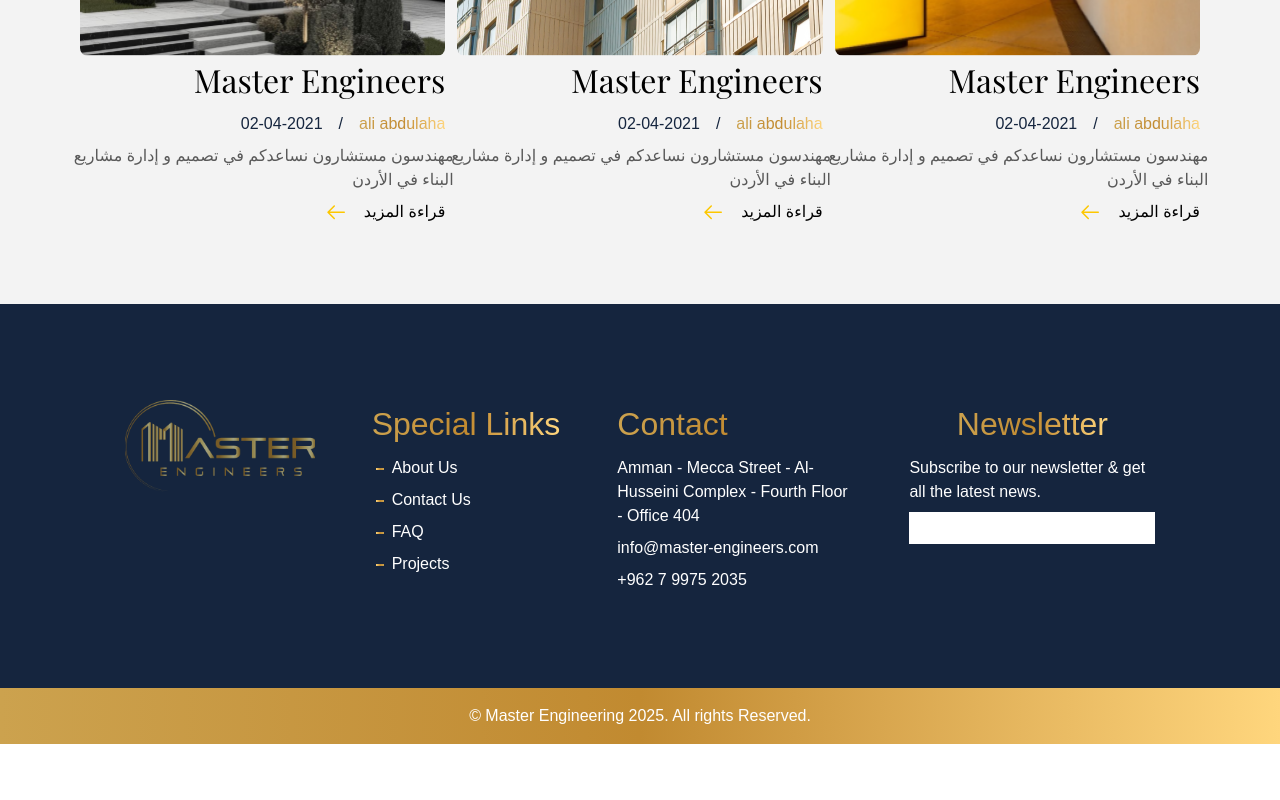
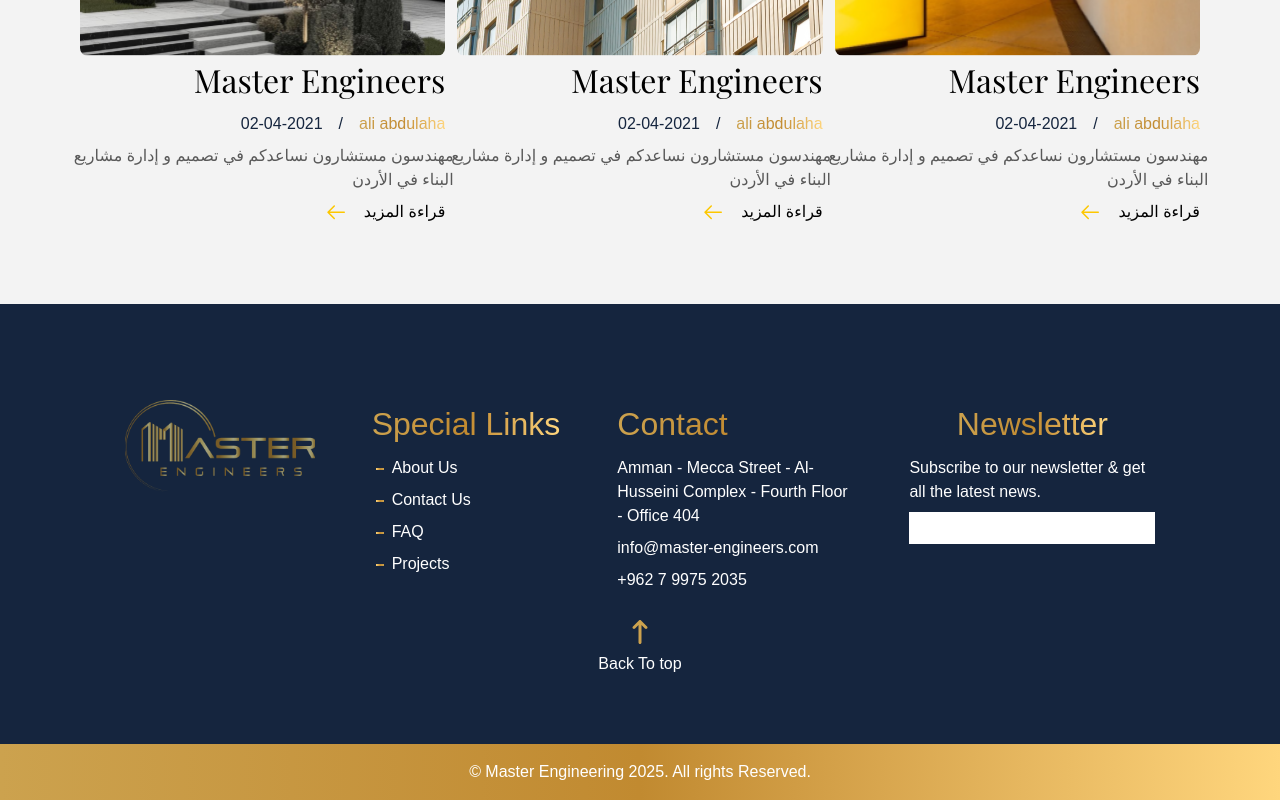
Before and after one commit to HumanUndead/Master-Engineering, a Next.js app: page / in a window 1280 px wide. Shown: the part 5846-6646 px from the top of the page. Before the commit the page ends 6590 px from the top, so only its background shows below. Built offline with nearby package versions, Linux system fonts and the light colour scheme; a web font is replaced by a local one.

Commit message:
add back to top button in footer

```diff
--- a/src/app/globals.css
+++ b/src/app/globals.css
@@ -93,3 +93,7 @@ body {
     background: linear-gradient(to left, #CCA24E, #C18A30, #FFD67D);
   }
 }
+
+.arrowTop {
+  transform: translateY(50%);
+}
--- a/src/components/Home/Footer.tsx
+++ b/src/components/Home/Footer.tsx
@@ -1,4 +1,5 @@
 import React from 'react'
+import { FaArrowUpLong } from 'react-icons/fa6'
 
 const Footer = () => {
     const links = ['About Us','Contact Us','FAQ','Projects']
@@ -45,6 +46,13 @@ const Footer = () => {
                             </div>
                         </div>
                     </div>
+
+                    <div className='w-full flex justify-center items-center'>
+                        <div className='arrowTop flex justify-center items-center flex-col gap-2'>
+                            <FaArrowUpLong  className='text-[#CCA24E] text-2xl' />
+                            <span className='text-white font-normal text-[16px]'>Back To top</span>
+                        </div>
+                    </div>
                 </div>
             </div>
 
```
